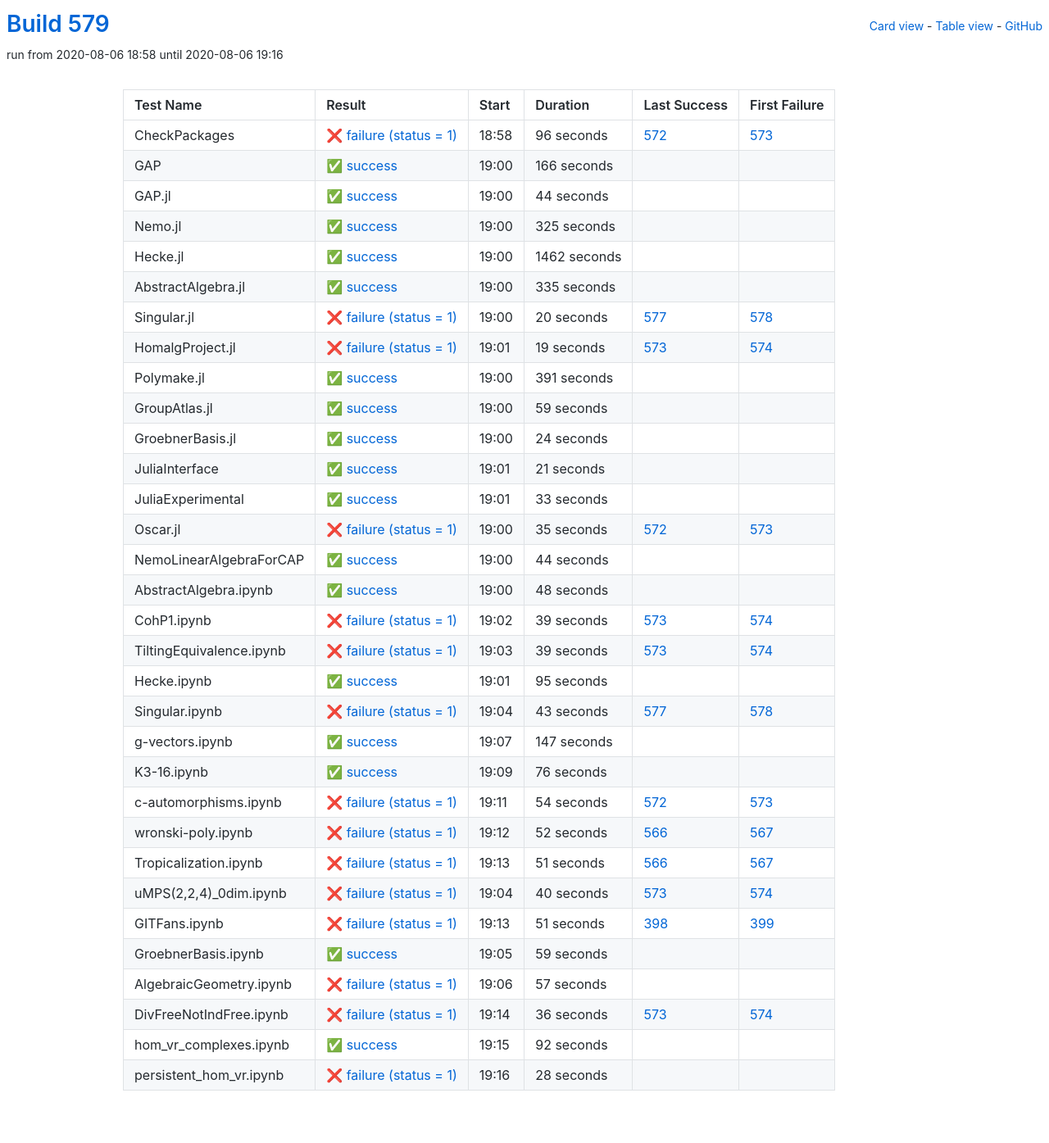
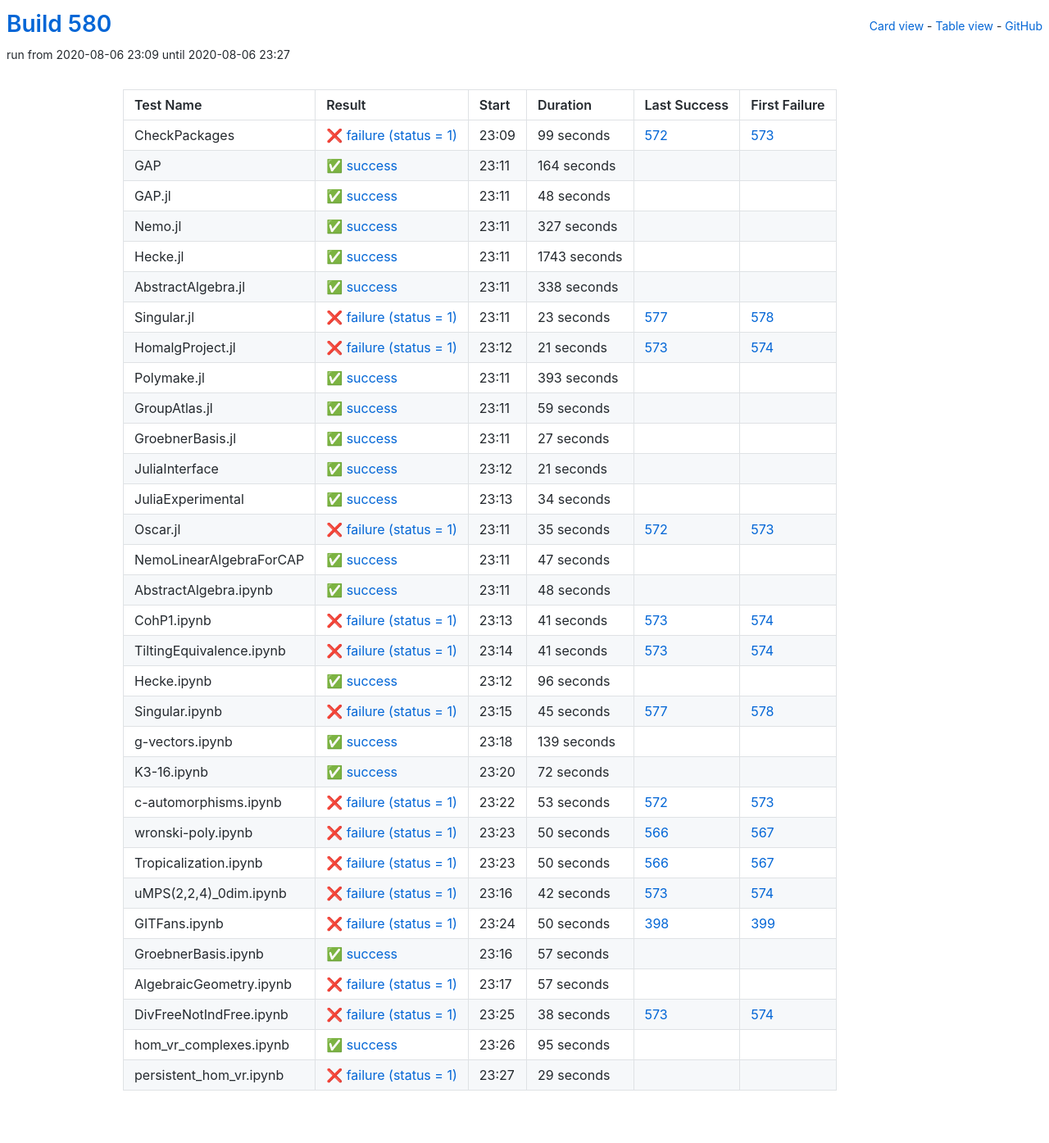
Before and after one commit to oscar-system/oscar-ci-status-stable, a Jekyll site: the page built from table.html, in a window 1280 px wide. Shown: the whole page at 82% size. Built offline with Jekyll 4.4.1, drawn with Linux system fonts in a browser that asks for light colours.

Commit message:
Build #580

```diff
--- a/_data/ci.yml
+++ b/_data/ci.yml
@@ -1,6 +1,6 @@
 ---
-build: 579
-build_url: https://oscarci.mathematik.uni-kl.de/job/oscar-stable/579/
+build: 580
+build_url: https://oscarci.mathematik.uni-kl.de/job/oscar-stable/580/
 job: oscar-stable
 organization: oscar-system
 repo: oscar-ci-status-stable
@@ -8,116 +8,116 @@ repourl: https://github.com/oscar-system/oscar-ci-status-stable
 tests:
 - name: CheckPackages
   id: checkpackages
-  log: https://oscarci.mathematik.uni-kl.de/job/oscar-stable/579/artifact/logs/build-579/CheckPackages.log
-  start: 2020-08-06 18:58
+  log: https://oscarci.mathematik.uni-kl.de/job/oscar-stable/580/artifact/logs/build-580/CheckPackages.log
+  start: 2020-08-06 23:09
   success: false
   exitcode: 1
   status: failure
-  duration: 96
+  duration: 99
   last_success: 572
   last_success_url: https://oscarci.mathematik.uni-kl.de/job/oscar-stable/572/
   first_failure: 573
   first_failure_url: https://oscarci.mathematik.uni-kl.de/job/oscar-stable/573/
 - name: GAP
   id: gap
-  log: https://oscarci.mathematik.uni-kl.de/job/oscar-stable/579/artifact/logs/build-579/GAP.log
-  start: 2020-08-06 19:00
+  log: https://oscarci.mathematik.uni-kl.de/job/oscar-stable/580/artifact/logs/build-580/GAP.log
+  start: 2020-08-06 23:11
   success: true
   exitcode: 0
   status: success
-  duration: 166
+  duration: 164
   last_success: false
   last_success_url:
   first_failure: false
   first_failure_url:
 - name: GAP.jl
   id: gap-jl
-  log: https://oscarci.mathematik.uni-kl.de/job/oscar-stable/579/artifact/logs/build-579/GAP.jl.log
-  start: 2020-08-06 19:00
+  log: https://oscarci.mathematik.uni-kl.de/job/oscar-stable/580/artifact/logs/build-580/GAP.jl.log
+  start: 2020-08-06 23:11
   success: true
   exitcode: 0
   status: success
-  duration: 44
+  duration: 48
   last_success: false
   last_success_url:
   first_failure: false
   first_failure_url:
 - name: Nemo.jl
   id: nemo-jl
-  log: https://oscarci.mathematik.uni-kl.de/job/oscar-stable/579/artifact/logs/build-579/Nemo.jl.log
-  start: 2020-08-06 19:00
+  log: https://oscarci.mathematik.uni-kl.de/job/oscar-stable/580/artifact/logs/build-580/Nemo.jl.log
+  start: 2020-08-06 23:11
   success: true
   exitcode: 0
   status: success
-  duration: 325
+  duration: 327
   last_success: false
   last_success_url:
   first_failure: false
   first_failure_url:
 - name: Hecke.jl
   id: hecke-jl
-  log: https://oscarci.mathematik.uni-kl.de/job/oscar-stable/579/artifact/logs/build-579/Hecke.jl.log
-  start: 2020-08-06 19:00
+  log: https://oscarci.mathematik.uni-kl.de/job/oscar-stable/580/artifact/logs/build-580/Hecke.jl.log
+  start: 2020-08-06 23:11
   success: true
   exitcode: 0
   status: success
-  duration: 1462
+  duration: 1743
   last_success: false
   last_success_url:
   first_failure: false
   first_failure_url:
 - name: AbstractAlgebra.jl
   id: abstractalgebra-jl
-  log: https://oscarci.mathematik.uni-kl.de/job/oscar-stable/579/artifact/logs/build-579/AbstractAlgebra.jl.log
-  start: 2020-08-06 19:00
+  log: https://oscarci.mathematik.uni-kl.de/job/oscar-stable/580/artifact/logs/build-580/AbstractAlgebra.jl.log
+  start: 2020-08-06 23:11
   success: true
   exitcode: 0
   status: success
-  duration: 335
+  duration: 338
   last_success: false
   last_success_url:
   first_failure: false
   first_failure_url:
 - name: Singular.jl
   id: singular-jl
-  log: https://oscarci.mathematik.uni-kl.de/job/oscar-stable/579/artifact/logs/build-579/Singular.jl.log
-  start: 2020-08-06 19:00
+  log: https://oscarci.mathematik.uni-kl.de/job/oscar-stable/580/artifact/logs/build-580/Singular.jl.log
+  start: 2020-08-06 23:11
   success: false
   exitcode: 1
   status: failure
-  duration: 20
+  duration: 23
   last_success: 577
   last_success_url: https://oscarci.mathematik.uni-kl.de/job/oscar-stable/577/
   first_failure: 578
   first_failure_url: https://oscarci.mathematik.uni-kl.de/job/oscar-stable/578/
 - name: HomalgProject.jl
   id: homalgproject-jl
-  log: https://oscarci.mathematik.uni-kl.de/job/oscar-stable/579/artifact/logs/build-579/HomalgProject.jl.log
-  start: 2020-08-06 19:01
+  log: https://oscarci.mathematik.uni-kl.de/job/oscar-stable/580/artifact/logs/build-580/HomalgProject.jl.log
+  start: 2020-08-06 23:12
   success: false
   exitcode: 1
   status: failure
-  duration: 19
+  duration: 21
   last_success: 573
   last_success_url: https://oscarci.mathematik.uni-kl.de/job/oscar-stable/573/
   first_failure: 574
   first_failure_url: https://oscarci.mathematik.uni-kl.de/job/oscar-stable/574/
 - name: Polymake.jl
   id: polymake-jl
-  log: https://oscarci.mathematik.uni-kl.de/job/oscar-stable/579/artifact/logs/build-579/Polymake.jl.log
-  start: 2020-08-06 19:00
+  log: https://oscarci.mathematik.uni-kl.de/job/oscar-stable/580/artifact/logs/build-580/Polymake.jl.log
+  start: 2020-08-06 23:11
   success: true
   exitcode: 0
   status: success
-  duration: 391
+  duration: 393
   last_success: false
   last_success_url:
   first_failure: false
   first_failure_url:
 - name: GroupAtlas.jl
   id: groupatlas-jl
-  log: https://oscarci.mathematik.uni-kl.de/job/oscar-stable/579/artifact/logs/build-579/GroupAtlas.jl.log
-  start: 2020-08-06 19:00
+  log: https://oscarci.mathematik.uni-kl.de/job/oscar-stable/580/artifact/logs/build-580/GroupAtlas.jl.log
+  start: 2020-08-06 23:11
   success: true
   exitcode: 0
   status: success
@@ -128,20 +128,20 @@ tests:
   first_failure_url:
 - name: GroebnerBasis.jl
   id: groebnerbasis-jl
-  log: https://oscarci.mathematik.uni-kl.de/job/oscar-stable/579/artifact/logs/build-579/GroebnerBasis.jl.log
-  start: 2020-08-06 19:00
+  log: https://oscarci.mathematik.uni-kl.de/job/oscar-stable/580/artifact/logs/build-580/GroebnerBasis.jl.log
+  start: 2020-08-06 23:11
   success: true
   exitcode: 0
   status: success
-  duration: 24
+  duration: 27
   last_success: false
   last_success_url:
   first_failure: false
   first_failure_url:
 - name: JuliaInterface
   id: juliainterface
-  log: https://oscarci.mathematik.uni-kl.de/job/oscar-stable/579/artifact/logs/build-579/JuliaInterface.log
-  start: 2020-08-06 19:01
+  log: https://oscarci.mathematik.uni-kl.de/job/oscar-stable/580/artifact/logs/build-580/JuliaInterface.log
+  start: 2020-08-06 23:12
   success: true
   exitcode: 0
   status: success
@@ -152,20 +152,20 @@ tests:
   first_failure_url:
 - name: JuliaExperimental
   id: juliaexperimental
-  log: https://oscarci.mathematik.uni-kl.de/job/oscar-stable/579/artifact/logs/build-579/JuliaExperimental.log
-  start: 2020-08-06 19:01
+  log: https://oscarci.mathematik.uni-kl.de/job/oscar-stable/580/artifact/logs/build-580/JuliaExperimental.log
+  start: 2020-08-06 23:13
   success: true
   exitcode: 0
   status: success
-  duration: 33
+  duration: 34
   last_success: false
   last_success_url:
   first_failure: false
   first_failure_url:
 - name: Oscar.jl
   id: oscar-jl
-  log: https://oscarci.mathematik.uni-kl.de/job/oscar-stable/579/artifact/logs/build-579/Oscar.jl.log
-  start: 2020-08-06 19:00
+  log: https://oscarci.mathematik.uni-kl.de/job/oscar-stable/580/artifact/logs/build-580/Oscar.jl.log
+  start: 2020-08-06 23:11
   success: false
   exitcode: 1
   status: failure
@@ -176,20 +176,20 @@ tests:
   first_failure_url: https://oscarci.mathematik.uni-kl.de/job/oscar-stable/573/
 - name: NemoLinearAlgebraForCAP
   id: nemolinearalgebraforcap
-  log: https://oscarci.mathematik.uni-kl.de/job/oscar-stable/579/artifact/logs/build-579/NemoLinearAlgebraForCAP.log
-  start: 2020-08-06 19:00
+  log: https://oscarci.mathematik.uni-kl.de/job/oscar-stable/580/artifact/logs/build-580/NemoLinearAlgebraForCAP.log
+  start: 2020-08-06 23:11
   success: true
   exitcode: 0
   status: success
-  duration: 44
+  duration: 47
   last_success: false
   last_success_url:
   first_failure: false
   first_failure_url:
 - name: AbstractAlgebra.ipynb
   id: abstractalgebra-ipynb
-  log: https://oscarci.mathematik.uni-kl.de/job/oscar-stable/579/artifact/logs/build-579/AbstractAlgebra.ipynb.log
-  start: 2020-08-06 19:00
+  log: https://oscarci.mathematik.uni-kl.de/job/oscar-stable/580/artifact/logs/build-580/AbstractAlgebra.ipynb.log
+  start: 2020-08-06 23:11
   success: true
   exitcode: 0
   status: success
@@ -200,152 +200,152 @@ tests:
   first_failure_url:
 - name: CohP1.ipynb
   id: cohp1-ipynb
-  log: https://oscarci.mathematik.uni-kl.de/job/oscar-stable/579/artifact/logs/build-579/CohP1.ipynb.log
-  start: 2020-08-06 19:02
+  log: https://oscarci.mathematik.uni-kl.de/job/oscar-stable/580/artifact/logs/build-580/CohP1.ipynb.log
+  start: 2020-08-06 23:13
   success: false
   exitcode: 1
   status: failure
-  duration: 39
+  duration: 41
   last_success: 573
   last_success_url: https://oscarci.mathematik.uni-kl.de/job/oscar-stable/573/
   first_failure: 574
   first_failure_url: https://oscarci.mathematik.uni-kl.de/job/oscar-stable/574/
 - name: TiltingEquivalence.ipynb
   id: tiltingequivalence-ipynb
-  log: https://oscarci.mathematik.uni-kl.de/job/oscar-stable/579/artifact/logs/build-579/TiltingEquivalence.ipynb.log
-  start: 2020-08-06 19:03
+  log: https://oscarci.mathematik.uni-kl.de/job/oscar-stable/580/artifact/logs/build-580/TiltingEquivalence.ipynb.log
+  start: 2020-08-06 23:14
   success: false
   exitcode: 1
   status: failure
-  duration: 39
+  duration: 41
   last_success: 573
   last_success_url: https://oscarci.mathematik.uni-kl.de/job/oscar-stable/573/
   first_failure: 574
   first_failure_url: https://oscarci.mathematik.uni-kl.de/job/oscar-stable/574/
 - name: Hecke.ipynb
   id: hecke-ipynb
-  log: https://oscarci.mathematik.uni-kl.de/job/oscar-stable/579/artifact/logs/build-579/Hecke.ipynb.log
-  start: 2020-08-06 19:01
+  log: https://oscarci.mathematik.uni-kl.de/job/oscar-stable/580/artifact/logs/build-580/Hecke.ipynb.log
+  start: 2020-08-06 23:12
   success: true
   exitcode: 0
   status: success
-  duration: 95
+  duration: 96
   last_success: false
   last_success_url:
   first_failure: false
   first_failure_url:
 - name: Singular.ipynb
   id: singular-ipynb
-  log: https://oscarci.mathematik.uni-kl.de/job/oscar-stable/579/artifact/logs/build-579/Singular.ipynb.log
-  start: 2020-08-06 19:04
+  log: https://oscarci.mathematik.uni-kl.de/job/oscar-stable/580/artifact/logs/build-580/Singular.ipynb.log
+  start: 2020-08-06 23:15
   success: false
   exitcode: 1
   status: failure
-  duration: 43
+  duration: 45
   last_success: 577
   last_success_url: https://oscarci.mathematik.uni-kl.de/job/oscar-stable/577/
   first_failure: 578
   first_failure_url: https://oscarci.mathematik.uni-kl.de/job/oscar-stable/578/
 - name: g-vectors.ipynb
   id: g-vectors-ipynb
-  log: https://oscarci.mathematik.uni-kl.de/job/oscar-stable/579/artifact/logs/build-579/g-vectors.ipynb.log
-  start: 2020-08-06 19:07
+  log: https://oscarci.mathematik.uni-kl.de/job/oscar-stable/580/artifact/logs/build-580/g-vectors.ipynb.log
+  start: 2020-08-06 23:18
   success: true
   exitcode: 0
   status: success
-  duration: 147
+  duration: 139
   last_success: false
   last_success_url:
   first_failure: false
   first_failure_url:
 - name: K3-16.ipynb
   id: k3-16-ipynb
-  log: https://oscarci.mathematik.uni-kl.de/job/oscar-stable/579/artifact/logs/build-579/K3-16.ipynb.log
-  start: 2020-08-06 19:09
+  log: https://oscarci.mathematik.uni-kl.de/job/oscar-stable/580/artifact/logs/build-580/K3-16.ipynb.log
+  start: 2020-08-06 23:20
   success: true
   exitcode: 0
   status: success
-  duration: 76
+  duration: 72
   last_success: false
   last_success_url:
   first_failure: false
   first_failure_url:
 - name: c-automorphisms.ipynb
   id: c-automorphisms-ipynb
-  log: https://oscarci.mathematik.uni-kl.de/job/oscar-stable/579/artifact/logs/build-579/c-automorphisms.ipynb.log
-  start: 2020-08-06 19:11
+  log: https://oscarci.mathematik.uni-kl.de/job/oscar-stable/580/artifact/logs/build-580/c-automorphisms.ipynb.log
+  start: 2020-08-06 23:22
   success: false
   exitcode: 1
   status: failure
-  duration: 54
+  duration: 53
   last_success: 572
   last_success_url: https://oscarci.mathematik.uni-kl.de/job/oscar-stable/572/
   first_failure: 573
   first_failure_url: https://oscarci.mathematik.uni-kl.de/job/oscar-stable/573/
 - name: wronski-poly.ipynb
   id: wronski-poly-ipynb
-  log: https://oscarci.mathematik.uni-kl.de/job/oscar-stable/579/artifact/logs/build-579/wronski-poly.ipynb.log
-  start: 2020-08-06 19:12
+  log: https://oscarci.mathematik.uni-kl.de/job/oscar-stable/580/artifact/logs/build-580/wronski-poly.ipynb.log
+  start: 2020-08-06 23:23
   success: false
   exitcode: 1
   status: failure
-  duration: 52
+  duration: 50
   last_success: 566
   last_success_url: https://oscarci.mathematik.uni-kl.de/job/oscar-stable/566/
   first_failure: 567
   first_failure_url: https://oscarci.mathematik.uni-kl.de/job/oscar-stable/567/
 - name: Tropicalization.ipynb
   id: tropicalization-ipynb
-  log: https://oscarci.mathematik.uni-kl.de/job/oscar-stable/579/artifact/logs/build-579/Tropicalization.ipynb.log
-  start: 2020-08-06 19:13
+  log: https://oscarci.mathematik.uni-kl.de/job/oscar-stable/580/artifact/logs/build-580/Tropicalization.ipynb.log
+  start: 2020-08-06 23:23
   success: false
   exitcode: 1
   status: failure
-  duration: 51
+  duration: 50
   last_success: 566
   last_success_url: https://oscarci.mathematik.uni-kl.de/job/oscar-stable/566/
   first_failure: 567
   first_failure_url: https://oscarci.mathematik.uni-kl.de/job/oscar-stable/567/
 - name: uMPS(2,2,4)_0dim.ipynb
   id: umps-2-2-4-0dim-ipynb
-  log: https://oscarci.mathematik.uni-kl.de/job/oscar-stable/579/artifact/logs/build-579/uMPS-2-2-4-_0dim.ipynb.log
-  start: 2020-08-06 19:04
+  log: https://oscarci.mathematik.uni-kl.de/job/oscar-stable/580/artifact/logs/build-580/uMPS-2-2-4-_0dim.ipynb.log
+  start: 2020-08-06 23:16
   success: false
   exitcode: 1
   status: failure
-  duration: 40
+  duration: 42
   last_success: 573
   last_success_url: https://oscarci.mathematik.uni-kl.de/job/oscar-stable/573/
   first_failure: 574
   first_failure_url: https://oscarci.mathematik.uni-kl.de/job/oscar-stable/574/
 - name: GITFans.ipynb
   id: gitfans-ipynb
-  log: https://oscarci.mathematik.uni-kl.de/job/oscar-stable/579/artifact/logs/build-579/GITFans.ipynb.log
-  start: 2020-08-06 19:13
+  log: https://oscarci.mathematik.uni-kl.de/job/oscar-stable/580/artifact/logs/build-580/GITFans.ipynb.log
+  start: 2020-08-06 23:24
   success: false
   exitcode: 1
   status: failure
-  duration: 51
+  duration: 50
   last_success: 398
   last_success_url: https://oscarci.mathematik.uni-kl.de/job/oscar-stable/398/
   first_failure: 399
   first_failure_url: https://oscarci.mathematik.uni-kl.de/job/oscar-stable/399/
 - name: GroebnerBasis.ipynb
   id: groebnerbasis-ipynb
-  log: https://oscarci.mathematik.uni-kl.de/job/oscar-stable/579/artifact/logs/build-579/GroebnerBasis.ipynb.log
-  start: 2020-08-06 19:05
+  log: https://oscarci.mathematik.uni-kl.de/job/oscar-stable/580/artifact/logs/build-580/GroebnerBasis.ipynb.log
+  start: 2020-08-06 23:16
   success: true
   exitcode: 0
   status: success
-  duration: 59
+  duration: 57
   last_success: false
   last_success_url:
   first_failure: false
   first_failure_url:
 - name: AlgebraicGeometry.ipynb
   id: algebraicgeometry-ipynb
-  log: https://oscarci.mathematik.uni-kl.de/job/oscar-stable/579/artifact/logs/build-579/AlgebraicGeometry.ipynb.log
-  start: 2020-08-06 19:06
+  log: https://oscarci.mathematik.uni-kl.de/job/oscar-stable/580/artifact/logs/build-580/AlgebraicGeometry.ipynb.log
+  start: 2020-08-06 23:17
   success: false
   exitcode: 1
   status: failure
@@ -356,36 +356,36 @@ tests:
   first_failure_url:
 - name: DivFreeNotIndFree.ipynb
   id: divfreenotindfree-ipynb
-  log: https://oscarci.mathematik.uni-kl.de/job/oscar-stable/579/artifact/logs/build-579/DivFreeNotIndFree.ipynb.log
-  start: 2020-08-06 19:14
+  log: https://oscarci.mathematik.uni-kl.de/job/oscar-stable/580/artifact/logs/build-580/DivFreeNotIndFree.ipynb.log
+  start: 2020-08-06 23:25
   success: false
   exitcode: 1
   status: failure
-  duration: 36
+  duration: 38
   last_success: 573
   last_success_url: https://oscarci.mathematik.uni-kl.de/job/oscar-stable/573/
   first_failure: 574
   first_failure_url: https://oscarci.mathematik.uni-kl.de/job/oscar-stable/574/
 - name: hom_vr_complexes.ipynb
   id: hom-vr-complexes-ipynb
-  log: https://oscarci.mathematik.uni-kl.de/job/oscar-stable/579/artifact/logs/build-579/hom_vr_complexes.ipynb.log
-  start: 2020-08-06 19:15
+  log: https://oscarci.mathematik.uni-kl.de/job/oscar-stable/580/artifact/logs/build-580/hom_vr_complexes.ipynb.log
+  start: 2020-08-06 23:26
   success: true
   exitcode: 0
   status: success
-  duration: 92
+  duration: 95
   last_success: false
   last_success_url:
   first_failure: false
   first_failure_url:
 - name: persistent_hom_vr.ipynb
   id: persistent-hom-vr-ipynb
-  log: https://oscarci.mathematik.uni-kl.de/job/oscar-stable/579/artifact/logs/build-579/persistent_hom_vr.ipynb.log
-  start: 2020-08-06 19:16
+  log: https://oscarci.mathematik.uni-kl.de/job/oscar-stable/580/artifact/logs/build-580/persistent_hom_vr.ipynb.log
+  start: 2020-08-06 23:27
   success: false
   exitcode: 1
   status: failure
-  duration: 28
+  duration: 29
   last_success: false
   last_success_url:
   first_failure: false
```
Also changed, not shown: README.md.
